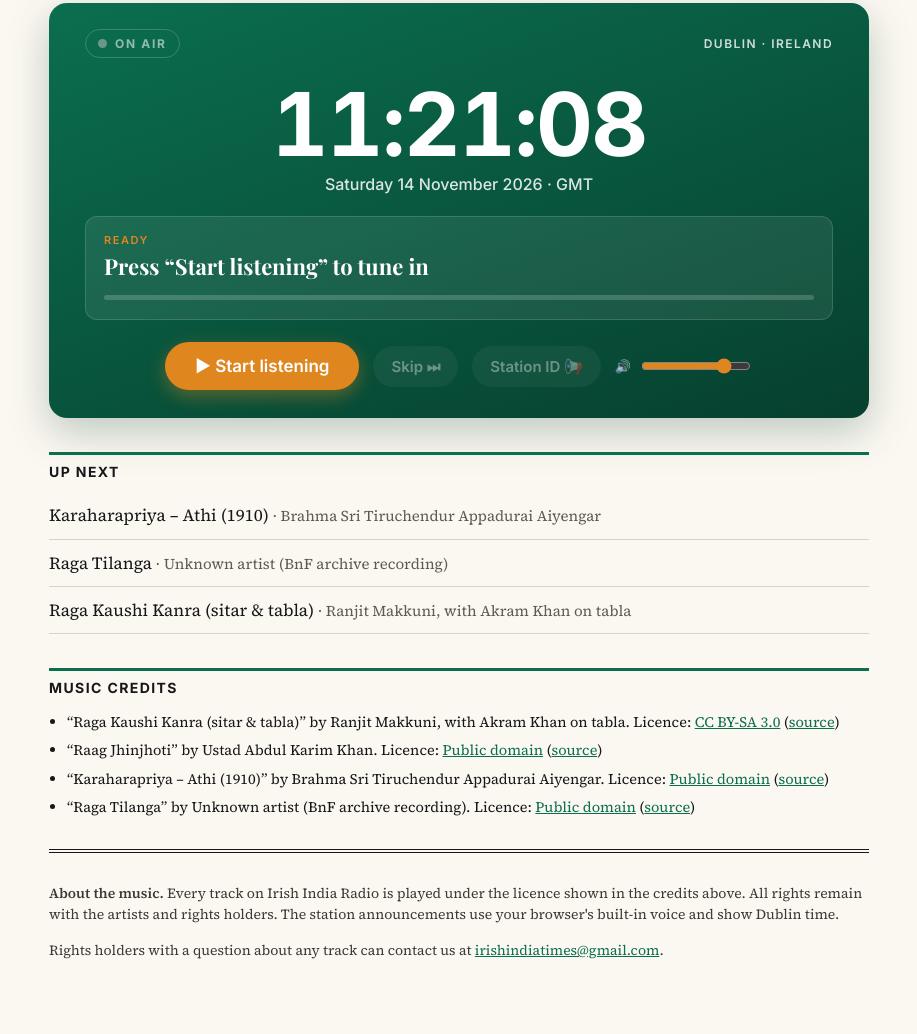
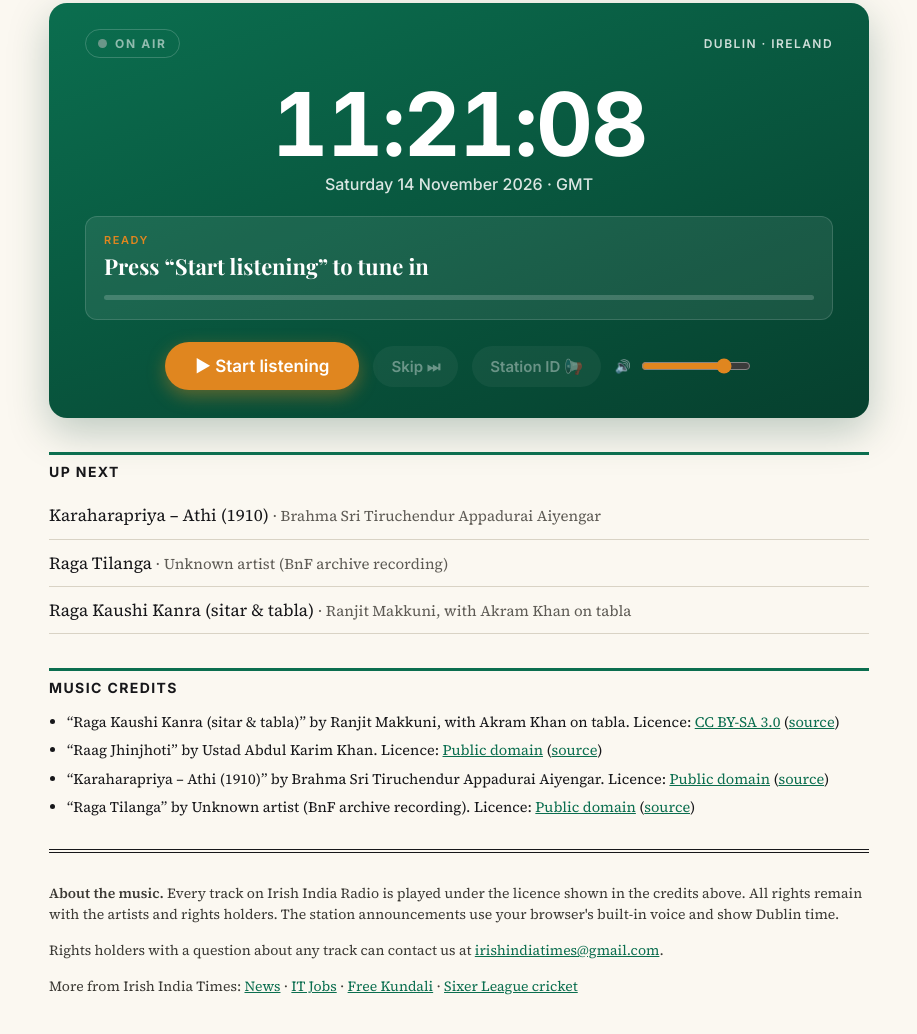
Before and after one commit to akhilendraverma/irishindiaradio, a plain HTML site: page index.html in a window 1280 px wide. Shown: the part 185-1219 px from the top of the page, without its empty margins (181-1098 px from the left). Drawn offline with nearby package versions, Linux system fonts and the light colour scheme.

Commit message:
Add files via upload

```diff
--- a/index.html
+++ b/index.html
@@ -117,6 +117,7 @@
     credits above. All rights remain with the artists and rights holders. The station announcements use your
     browser's built-in voice and show Dublin time.</p>
     <p>Rights holders with a question about any track can contact us at <a id="contact" href="#"></a>.</p>
+    <p>More from Irish India Times: <a href="https://irishindiatimes.com/">News</a> · <a href="https://jobs.irishindiatimes.com/">IT Jobs</a> · <a href="https://kundali.irishindiatimes.com/">Free Kundali</a> · <a href="https://cricket.irishindiatimes.com/">Sixer League cricket</a></p>
   </footer>
 </div>
 
```
